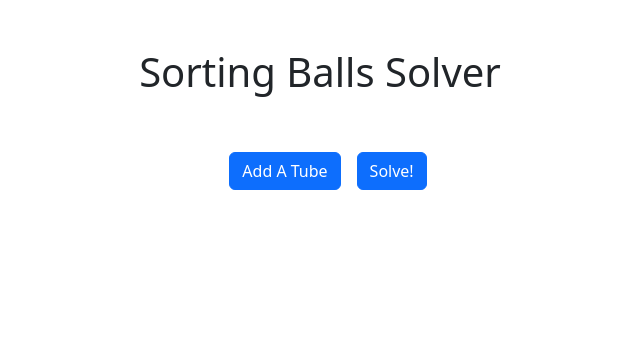
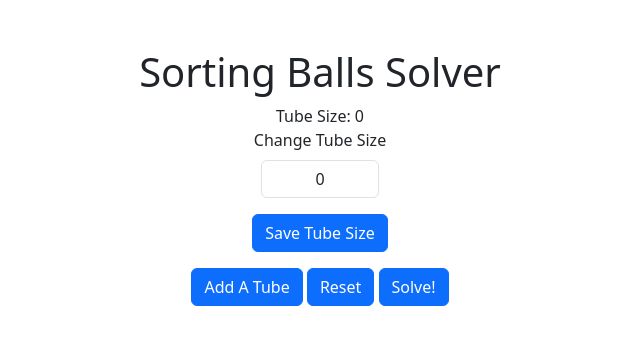
Before and after one commit to k13nNg/ball-game-solver, a Django app: page /webapp/index/ in a window 1280 px wide. Shown: the top 345 px of the page, without its empty margins (320-960 px from the left). Run offline with Django 4.2, Linux system fonts and the light colour scheme.

Commit message:
More progress on solver.py, also a lot of cosmetic changes to index.html

```diff
--- a/webapp/templates/add-tubes.html
+++ b/webapp/templates/add-tubes.html
@@ -99,7 +99,10 @@
               </select>
             </div>
 
+            <a class = "btn btn-primary" href="../index">Back</a>
+
             <button type="submit" class="btn btn-primary">Submit</button>
+
           </form>
 
 
--- a/webapp/templates/index.html
+++ b/webapp/templates/index.html
@@ -17,19 +17,16 @@
     <div class = "text-center p-5">
         <h1>Sorting Balls Solver</h1>
 
-        <!-- <canvas class="ms-auto me-auto p-0 w-50 d-block bg-dark" id = "canvas"></canvas>
-         -->
-
-
+        <div>Tube Size: {{tube_size}}</div>
 
         {% for i in tubes_collection%}
-        <svg class="m-3" width="100" height="500">
+        <svg class="m-3" width="100" height="{{tube_size|multiply:100}}">
 
-            <rect width="100" height="500" style="fill:none;stroke-width:3;stroke:rgb(0,0,0)" />
+            <rect width="100" height="{{tube_size|multiply:100}}" style="fill:none;stroke-width:3;stroke:rgb(0,0,0)" />
 
             {% for j in i %}
 
-                <circle cx="50" cy={{j.get_y_pos}} r="40" stroke="black" stroke-width="3" fill={{j.get_color}} />
+                <circle cx="50" cy={{j.y_pos}} r="40" stroke="black" stroke-width="3" fill={{j.color}} />
                 <!-- <div>{{j.y_pos}}</div> -->
             {% endfor %}
 
@@ -38,16 +35,34 @@
         {% endfor %}
 
 
-        <br/>
-        <br/>
+        <div>
 
-        <div class="d-flex flex-row mx-auto justify-content-center">
-            <a class = "mx-3 btn btn-primary" href="../add-tubes">Add A Tube</a>
 
             <form action="" method="POST">
                 {% csrf_token %}
 
-                <button class = "btn btn-primary" type="submit"> Solve!</button>
+                <div class="mb-3 m-auto">
+                    <label class="form-label">Change Tube Size</label>
+                    <select name = "tube_size" class="form-control m-auto text-center mb-3" style="width: 10%;">
+                      <option value = "0">0</option>
+                      <option value = "1">1</option>
+                      <option value = "2">2</option>
+                      <option value = "3">3</option>
+                      <option value = "4">4</option>
+                      <option value = "5">5</option>
+                    </select>
+
+                    <button name = "save-tubesize" class = "btn btn-primary" type="submit"> Save Tube Size</button>
+
+
+                </div>
+
+
+                <a class = "btn btn-primary" href="../add-tubes">Add A Tube</a>
+
+                <button class = "btn btn-primary" type="submit" name = "reset"> Reset </button>
+
+                <button class = "btn btn-primary" type="submit" name = "solve"> Solve!</button>
             </form>
         </div>
 
--- a/webapp/views.py
+++ b/webapp/views.py
@@ -2,7 +2,19 @@
 from django.shortcuts import render, redirect
 tubes_collection = []
 tube = []
-counter = 500
+tube_size_user = 0 # The tube_size value defined by users
+
+
+class Game:
+    tube_size = 0
+    max_colors = 0
+    tubes_lst = []
+
+    def __init__(self, tube_size, lst_of_tubes):
+        self.tubes_lst = lst_of_tubes
+        self.max_colors = len(lst_of_tubes)
+        self.tube_size = tube_size
+
 
 class Ball:
     color = ""
@@ -12,38 +24,45 @@ class Ball:
         self.color=c
         self.y_pos=yp
 
-    def get_color(self):
-        return self.color
-
-    def get_y_pos(self):
-        return self.y_pos
-
 # Create your views here.
 def index(request):
+    global tube_size_user, tubes_collection, tube
+
     if(request.method == "POST"):
         list_of_tubes = []
-        for i in tubes_collection:
-            list_of_balls = []
 
-            for j in i:
-                # the ball at the top of the tube is the ball at the beginning of the list
-                # --> better to access arr[0] than arr[len(arr)-1]
-                list_of_balls.insert(0, j.color)
+        if "save-tubesize" in request.POST:
+            tube_size_user = int(request.POST.get("tube_size"))
+            print(tube_size_user)
 
-            list_of_tubes.append(list_of_balls)
+        if "reset" in request.POST:
+            tubes_collection = []
+            tube = []
+            tube_size_user = 0
 
-        print(list_of_tubes)
+        else:
+            for i in tubes_collection:
+                list_of_balls = []
+
+                for j in i:
+                    # the ball at the top of the tube is the ball at the beginning of the list
+                    # --> better to access arr[0] than arr[len(arr)-1]
+                    list_of_balls.insert(0, j.color)
 
 
-    return render(request, 'index.html', {'tubes_collection': tubes_collection})
+
+                list_of_tubes.append(list_of_balls)
+
+
+    return render(request, 'index.html', {'tubes_collection': tubes_collection, 'tube_size': tube_size_user})
 
 def add_tubes(request):
-    global tubes_collection, tube, counter
+    global tubes_collection, tube, counter, tube_size_user
 
     if (request.method == "POST"):
-        counter = 500
+        counter = 100 * tube_size_user
+
         for i in range (int(request.POST.get("ball-num", None)),0,-1):
-            # temp = Ball.objects.create(y_pos= counter-50, color=request.POST.get("ball-"+str(i), None))
             temp = Ball(request.POST.get("ball-"+str(i), None), counter-50)
             counter -= 100
             tube.append(temp)
```
Also changed, not shown: webapp/solver.py (renamed from webapp/static/python/solver.py, +19 -2 lines).
